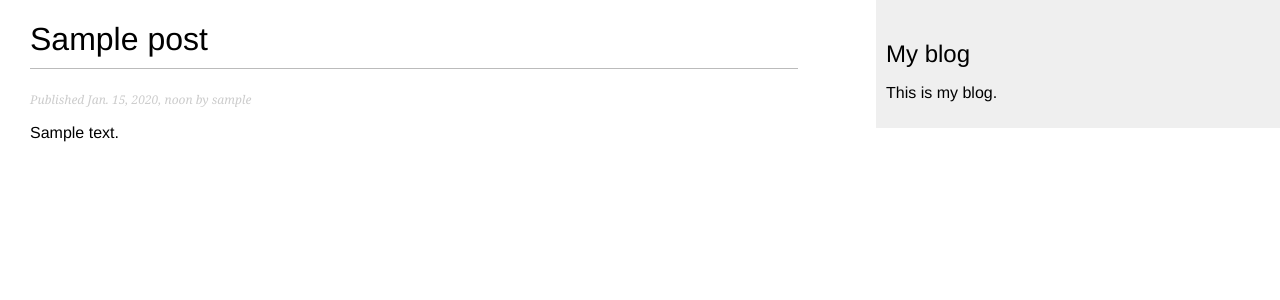
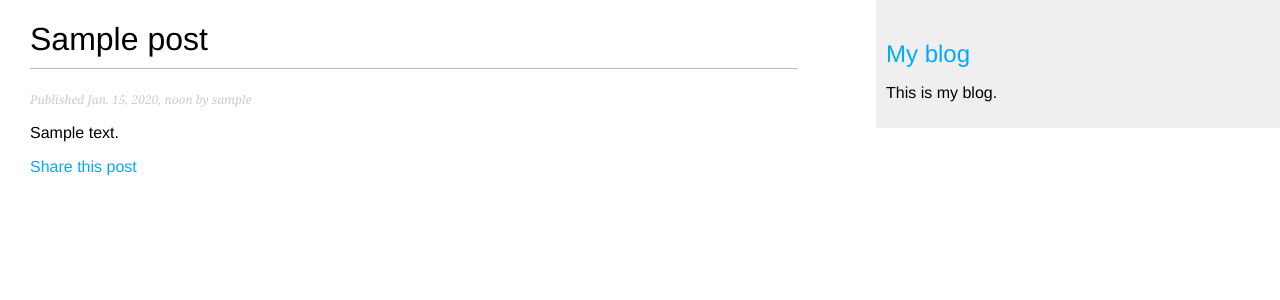
Before and after one commit to MirceaLupan/my-site, a Django app: a page that uses blog/templates/blog/base.html in a window 1280 px wide. Shown: the top 300 px of the page. Run offline with Django 4.2, Linux system fonts and the light colour scheme; tables that the repository leaves empty hold one stand-in row (values such as "Sample post").

Commit message:
Add sharing posts by email

```diff
--- a/blog/templates/blog/base.html
+++ b/blog/templates/blog/base.html
@@ -12,7 +12,7 @@
         {% block content %} {% endblock %}
     </div>
     <div id="sidebar">
-        <h2>My blog</h2>
+        <h2><a href="/blog/">My blog</a></h2>
         <p>This is my blog.</p>
     </div>
 </body>
--- a/blog/templates/blog/post/detail.html
+++ b/blog/templates/blog/post/detail.html
@@ -1,6 +1,16 @@
-{% extends "blog/base.html" %} {% block title %}{{ post.title }}{% endblock %} {% block content %}
-<h1>{{ post.title }}</h1>
-<p class="date">
-    Published {{ post.publish }} by {{ post.author }}
-</p>
-{{ post.body|linebreaks }} {% endblock %}
+{% extends "blog/base.html" %}
+
+{% block title %}
+    {{ post.title }}
+{% endblock %}
+
+{% block content %}
+    <h1>{{ post.title }}</h1>
+    <p class="date">
+        Published {{ post.publish }} by {{ post.author }}
+    </p>
+    {{ post.body|linebreaks }}
+    <p>
+        <a href="{% url "blog:post_share" post.id %}">Share this post</a>
+    </p>
+{% endblock %}
--- a/blog/urls.py
+++ b/blog/urls.py
@@ -4,10 +4,11 @@ from . import views
 app_name = "blog"
 urlpatterns = [
     # post views
-    path("", views.post_list, name="post_list"),
+    path("", views.PostListView.as_view(), name="post_list"),
     path(
         "<int:year>/<int:month>/<int:day>/<slug:post>/",
         views.post_detail,
         name="post_detail",
     ),
+    path("<int:post_id>/share/", views.post_share, name="post_share"),
 ]
--- a/blog/views.py
+++ b/blog/views.py
@@ -1,14 +1,15 @@
+from django.core.mail import send_mail
 from django.shortcuts import render, get_object_or_404
-from django.core.paginator import Paginator
+from django.views.generic import ListView
 from .models import Post
+from .forms import EmailPostForm
 
 
-def post_list(request):
-    object_list = Post.published.all()
-    paginator = Paginator(object_list, 2)
-    page = request.GET.get("page")
-    posts = paginator.get_page(page)
-    return render(request, "blog/post/list.html", {"page": page, "posts": posts})
+class PostListView(ListView):
+    queryset = Post.published.all()
+    context_object_name = "posts"
+    paginate_by = 2
+    template_name = "blog/post/list.html"
 
 
 def post_detail(request, year, month, day, post):
@@ -21,3 +22,28 @@ def post_detail(request, year, month, day, post):
         publish__day=day,
     )
     return render(request, "blog/post/detail.html", {"post": post})
+
+
+def post_share(request, post_id):
+    # Retrieve post by id
+    post = get_object_or_404(Post, id=post_id, status="published")
+    sent = False
+    if request.method == "POST":
+        # Form was submitted
+        form = EmailPostForm(request.POST)
+        if form.is_valid():
+            # Form fields passed validation
+            cd = form.cleaned_data
+            post_url = request.build_absolute_uri(post.get_absolute_url())
+            subject = f"{cd['name']} recommends you read " f"{post.title}"
+            message = (
+                f"Read {post.title} at {post_url}\n\n"
+                f"{cd['name']}'s comments: {cd['comments']}"
+            )
+            send_mail(subject, message, "admin@myblog.com", [cd["to"]])
+            sent = True
+    else:
+        form = EmailPostForm()
+    return render(
+        request, "blog/post/share.html", {"post": post, "form": form, "sent": sent}
+    )
--- a/my_site/settings.py
+++ b/my_site/settings.py
@@ -123,3 +123,5 @@ STATIC_URL = "static/"
 # https://docs.djangoproject.com/en/4.0/ref/settings/#default-auto-field
 
 DEFAULT_AUTO_FIELD = "django.db.models.BigAutoField"
+
+EMAIL_BACKEND = "django.core.mail.backends.console.EmailBackend"
```
Also changed, not shown: blog/forms.py (added, +8 -0 lines), blog/templates/blog/pagination.html (+13 -8 lines), blog/templates/blog/post/list.html (+11 -5 lines), blog/templates/blog/post/share.html (added, +19 -0 lines).
